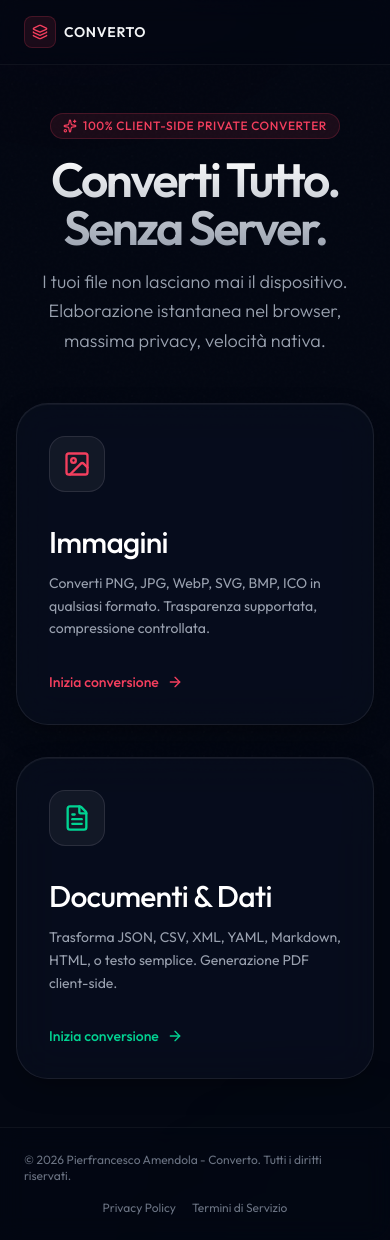
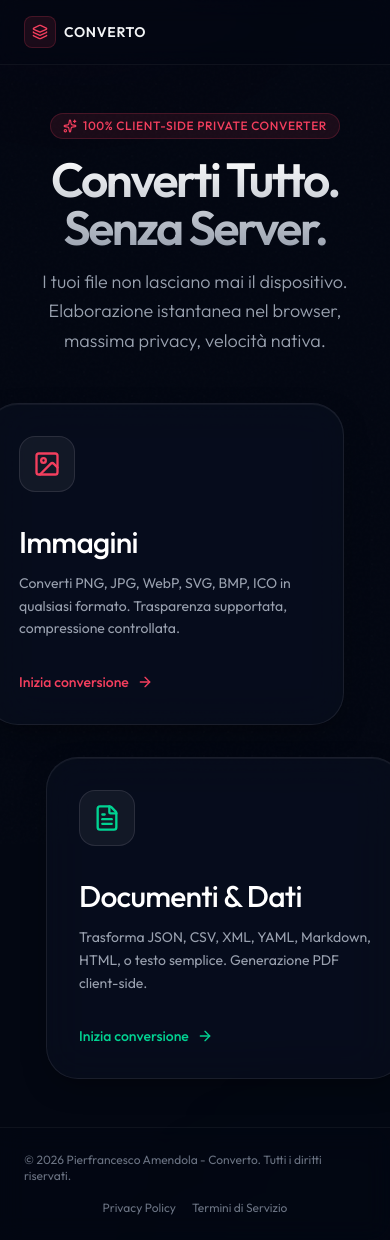
Before and after one commit to PierfrancescoAmendola/Converto, a React (Vite) app: page / in a window 390 px wide. Built offline with nearby package versions, Linux system fonts and the light colour scheme; no server answers.

Commit message:
perf: use vertical translation animations on mobile to prevent lag

```diff
--- a/src/components/ModeSelector.tsx
+++ b/src/components/ModeSelector.tsx
@@ -1,4 +1,4 @@
-import React from 'react';
+import React, { useState, useEffect } from 'react';
 import { motion } from 'framer-motion';
 import { Image as ImageIcon, FileText, ArrowRight, Sparkles } from 'lucide-react';
 
@@ -7,6 +7,18 @@ interface ModeSelectorProps {
 }
 
 export const ModeSelector: React.FC<ModeSelectorProps> = ({ onSelectMode }) => {
+  const [isMobile, setIsMobile] = useState(false);
+
+  useEffect(() => {
+    const checkMobile = () => {
+      setIsMobile(window.innerWidth < 768);
+    };
+
+    checkMobile();
+    window.addEventListener('resize', checkMobile);
+    return () => window.removeEventListener('resize', checkMobile);
+  }, []);
+
   return (
     <div className="w-full max-w-5xl mx-auto flex flex-col items-center justify-center min-h-[70dvh] px-4 relative z-10">
 
@@ -33,8 +45,8 @@ export const ModeSelector: React.FC<ModeSelectorProps> = ({ onSelectMode }) => {
 
         {/* Card 1: Images */}
         <motion.div
-          initial={{ opacity: 0, x: -30 }}
-          animate={{ opacity: 1, x: 0 }}
+          initial={isMobile ? { opacity: 0, y: 30 } : { opacity: 0, x: -30 }}
+          animate={isMobile ? { opacity: 1, y: 0 } : { opacity: 1, x: 0 }}
           transition={{ duration: 0.8, delay: 0.1, ease: [0.16, 1, 0.3, 1] }}
           whileHover={{ y: -6, transition: { duration: 0.2 } }}
           whileTap={{ scale: 0.98 }}
@@ -64,8 +76,8 @@ export const ModeSelector: React.FC<ModeSelectorProps> = ({ onSelectMode }) => {
 
         {/* Card 2: Files/Documents */}
         <motion.div
-          initial={{ opacity: 0, x: 30 }}
-          animate={{ opacity: 1, x: 0 }}
+          initial={isMobile ? { opacity: 0, y: 30 } : { opacity: 0, x: 30 }}
+          animate={isMobile ? { opacity: 1, y: 0 } : { opacity: 1, x: 0 }}
           transition={{ duration: 0.8, delay: 0.2, ease: [0.16, 1, 0.3, 1] }}
           whileHover={{ y: -6, transition: { duration: 0.2 } }}
           whileTap={{ scale: 0.98 }}
```
